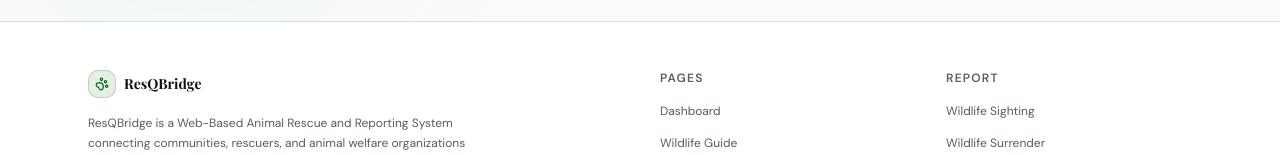
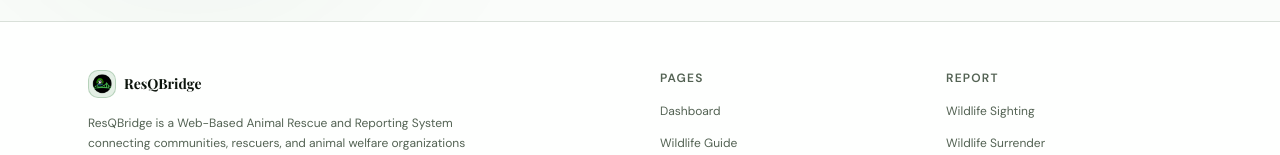
Before and after one commit to RRThrsh/ResQBridge, a React (Vite) app: page / in a window 1280 px wide. Shown: the part 3773-3928 px from the top of the page. Built offline with nearby package versions, Linux system fonts and the light colour scheme; no server answers; a web font is replaced by a local one.

Commit message:
replace paw icon with ResQ logo

```diff
--- a/src/components/layout/Footer.tsx
+++ b/src/components/layout/Footer.tsx
@@ -1,5 +1,5 @@
 import { Link } from 'react-router-dom'
-import { PawPrint, MapPin, Phone } from 'lucide-react'
+import { MapPin, Phone } from 'lucide-react'
 import { Separator } from '@/components/ui/separator'
 
 const links = {
@@ -26,9 +26,13 @@ export function Footer() {
           {/* Brand */}
           <div className="lg:col-span-2 space-y-4">
             <Link to="/" className="flex items-center gap-2">
-              <div className="flex h-7 w-7 items-center justify-center rounded-lg bg-primary/10 border border-primary/20">
-                <PawPrint className="h-3.5 w-3.5 text-primary" />
-              </div>
+            <div className="flex h-7 w-7 items-center justify-center rounded-lg bg-primary/10 border border-primary/20 overflow-hidden">
+              <img
+                src="/resq.png"
+                alt="ResQBridge Logo"
+                className="h-5 w-5 object-contain"
+              />
+            </div>
               <span className="text-sm font-bold" style={{ fontFamily: 'var(--font-heading)' }}>ResQBridge</span>
             </Link>
 <p className="text-xs text-muted-foreground leading-relaxed max-w-sm">
```
